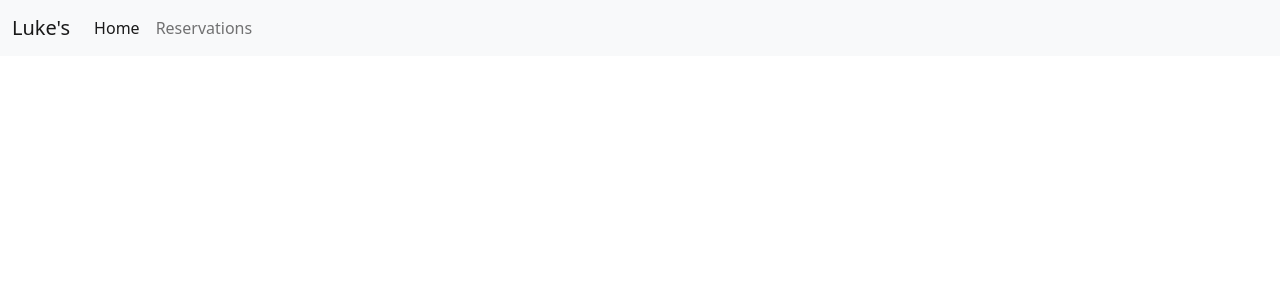
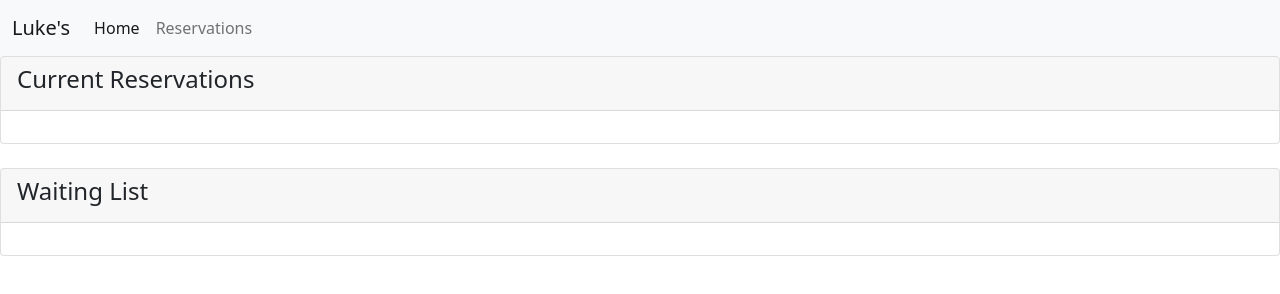
Before and after one commit to mandellbutler/Lukes-Warm-Restaurant, a website: page tables.html in a window 1280 px wide. Drawn offline with nearby package versions, Linux system fonts and the light colour scheme; files whose address does not match are found by name.

Commit message:
added class for current reservation and waiting list

```diff
--- a/tables.html
+++ b/tables.html
@@ -43,7 +43,30 @@
     </header>
 
 
-    <!-- tables here -->
+    <!-- Tables here -->
+    <!-- Tables in use -->
+    <div class="card">
+      <div class="card-header">
+        <h4>Current Reservations</h4>
+      </div>
+      <div class="card-body">
+        <ul id="tableList" class="list-group"></ul>
+      </div>
+    </div>
+
+     <!-- Waiting List Card -->
+     <div class="card mt-4">
+      <div class="card-header">
+        <h4>Waiting List</h4>
+      </div>
+      <div class="card-body">
+        <ul id="waitList" class="list-group"></ul>
+      </div>
+    </div>
+  </div>
+</div>
+
+
 
 
     <script src="index.js"></script>
```
